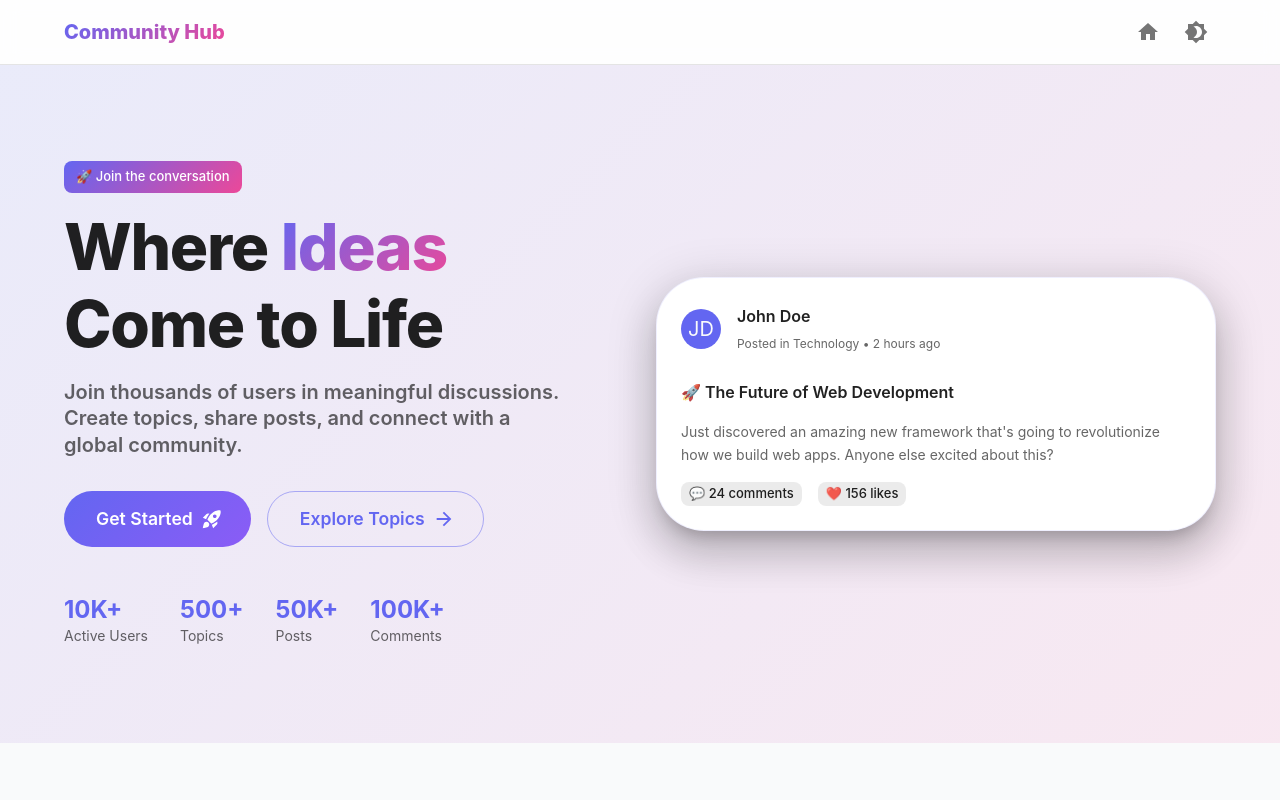
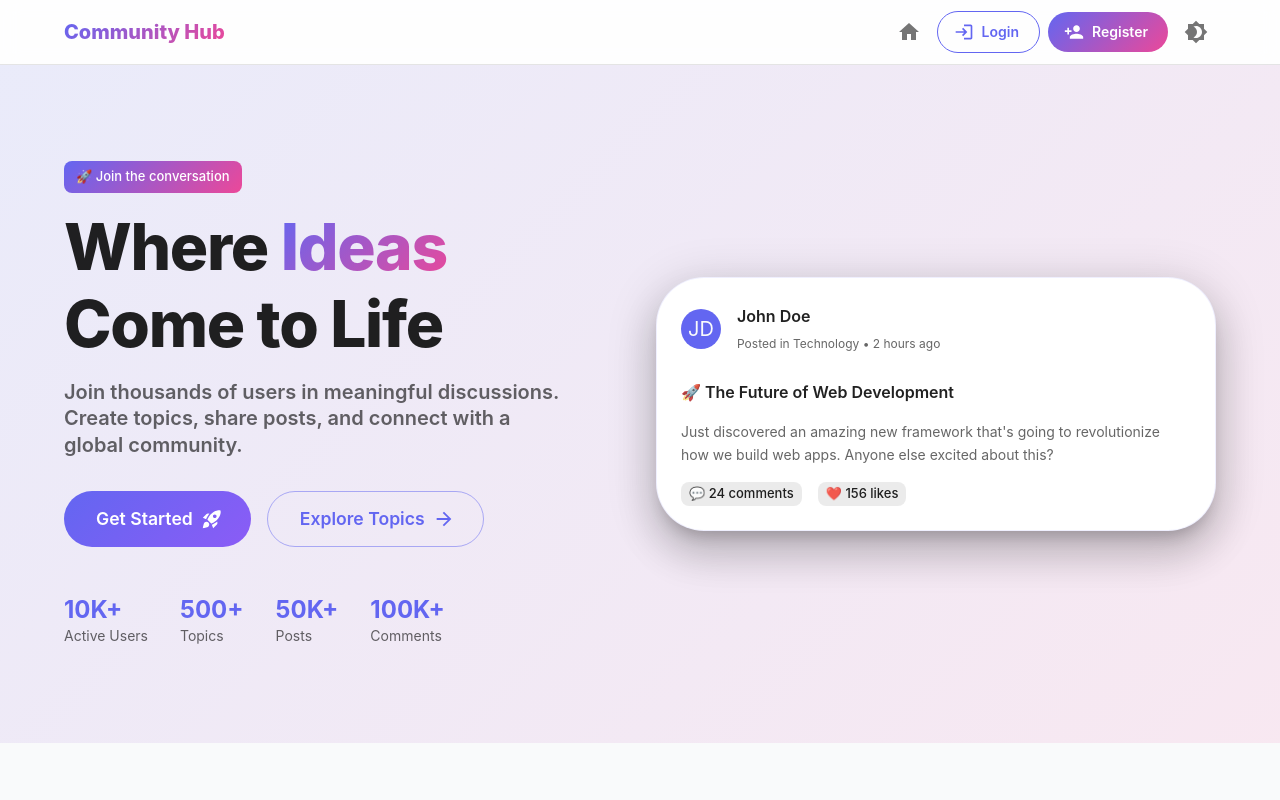
Before and after one commit to HtetShine1868/CommunityHub, a React (Vite) app in the folder frontend/: page / in a window 1280 px wide. Shown: the top 800 px of the page. Built offline with nearby package versions, Linux system fonts and the light colour scheme; the HTML template or start-up script is replaced by a standard one.

Commit message:
fix app.tsx

```diff
--- a/frontend/src/App.tsx
+++ b/frontend/src/App.tsx
@@ -9,9 +9,9 @@ import { useThemeStore } from './store/themeStore';
 import { useAuthStore } from './store/authStore';
 import ErrorBoundary from './components/common/ErrorBoundary';
 import Navbar from './components/common/Navbar';
-import AuthNavbar from './components/common/AuthNavbar'; // Add this import
+import AuthNavbar from './components/common/AuthNavbar';
 import ProtectedRoute from './components/common/ProtectedRoute';
-import LandingPage from './pages/LandingPage'; // Add this import
+import LandingPage from './pages/LandingPage';
 import HomePage from './pages/HomePage';
 import TopicsPage from './pages/TopicsPage';
 import TopicDetailPage from './pages/TopicDetailPage';
@@ -25,7 +25,7 @@ import LoadingSpinner from './components/common/LoadingSpinner';
 function App() {
   const { mode } = useThemeStore();
   const theme = mode === 'light' ? lightTheme : darkTheme;
-  const { checkAuth, isLoading } = useAuthStore();
+  const { checkAuth, isLoading, isAuthenticated } = useAuthStore();
 
   // Check authentication on app start
   useEffect(() => {
@@ -52,10 +52,14 @@ function App() {
             <Route
               path="/"
               element={
+                isAuthenticated ? (
+                  <Navigate to="/home" replace />
+                ) : (
                   <>
                     <AuthNavbar />
                     <LandingPage />
                   </>
+                )
               }
             />
 
@@ -63,19 +67,27 @@ function App() {
             <Route
               path="/login"
               element={
+                isAuthenticated ? (
+                  <Navigate to="/home" replace />
+                ) : (
                   <>
                     <AuthNavbar />
                     <LoginPage />
                   </>
+                )
               }
             />
             <Route
               path="/register"
               element={
+                isAuthenticated ? (
+                  <Navigate to="/home" replace />
+                ) : (
                   <>
                     <AuthNavbar />
                     <RegisterPage />
                   </>
+                )
               }
             />
 
@@ -146,8 +158,8 @@ function App() {
               />
             </Route>
 
-            {/* Catch all - redirect to landing */}
-            <Route path="*" element={<Navigate to="/" replace />} />
+            {/* Catch all - redirect to appropriate home */}
+            <Route path="*" element={<Navigate to={isAuthenticated ? "/home" : "/"} replace />} />
           </Routes>
         </BrowserRouter>
         <ToastContainer position="top-right" autoClose={3000} theme={mode} />
--- a/frontend/src/components/common/AuthNavbar.tsx
+++ b/frontend/src/components/common/AuthNavbar.tsx
@@ -14,6 +14,8 @@ import {
   Home as HomeIcon,
   Brightness4,
   Brightness7,
+  Login as LoginIcon,
+  PersonAdd as RegisterIcon,
 } from '@mui/icons-material';
 import { useNavigate } from 'react-router-dom';
 import { useThemeStore } from '../../store/themeStore';
@@ -68,6 +70,44 @@ const AuthNavbar: React.FC = () => {
             <HomeIcon />
           </IconButton>
 
+          {/* Login Button */}
+          <Button
+            variant="outlined"
+            startIcon={<LoginIcon />}
+            onClick={() => navigate('/login')}
+            sx={{
+              mr: 1,
+              borderRadius: 2,
+              textTransform: 'none',
+              borderColor: theme.palette.primary.main,
+              color: theme.palette.primary.main,
+              '&:hover': {
+                borderColor: theme.palette.primary.dark,
+                backgroundColor: alpha(theme.palette.primary.main, 0.04),
+              },
+            }}
+          >
+            Login
+          </Button>
+
+          {/* Register Button */}
+          <Button
+            variant="contained"
+            startIcon={<RegisterIcon />}
+            onClick={() => navigate('/register')}
+            sx={{
+              mr: 1,
+              borderRadius: 2,
+              textTransform: 'none',
+              background: `linear-gradient(135deg, ${theme.palette.primary.main} 0%, ${theme.palette.secondary.main} 100%)`,
+              '&:hover': {
+                background: `linear-gradient(135deg, ${theme.palette.primary.dark} 0%, ${theme.palette.secondary.dark} 100%)`,
+              },
+            }}
+          >
+            Register
+          </Button>
+
           {/* Theme Toggle */}
           <IconButton onClick={toggleTheme}>
             {mode === 'dark' ? <Brightness7 /> : <Brightness4 />}
```
Lines whose indentation alone changed are shown as unchanged.
